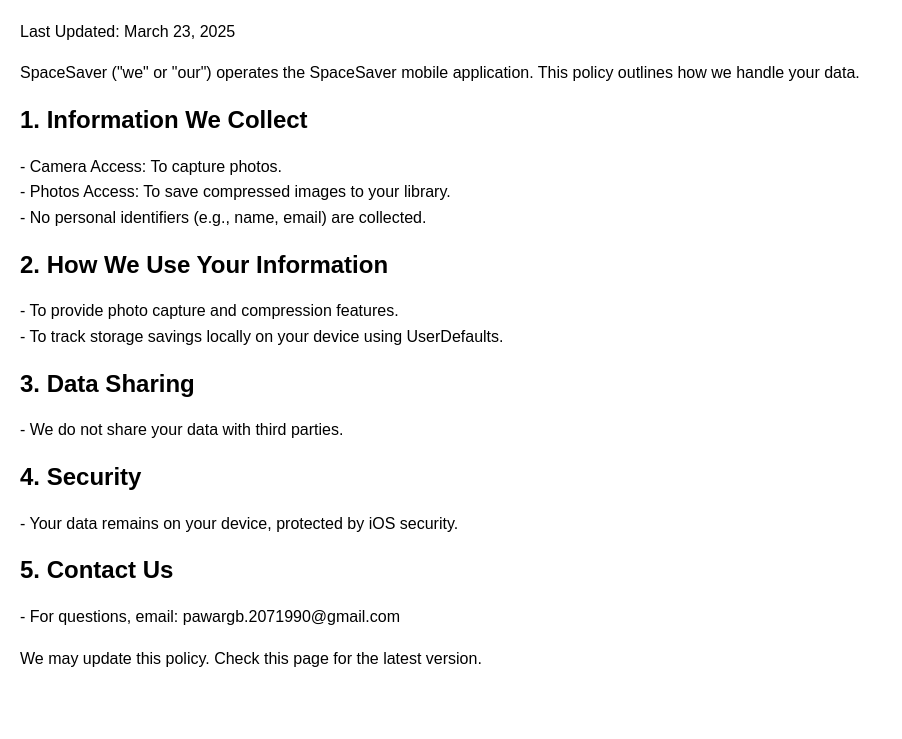
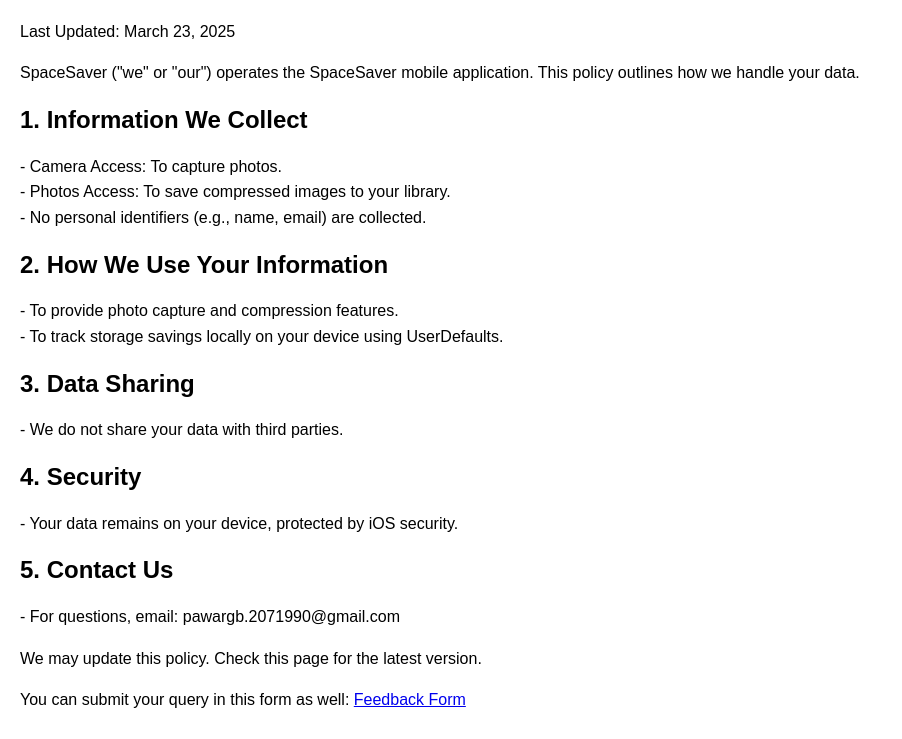
Before and after one commit to pawargb/ZipCam, a plain HTML site: page index.html in a window 1280 px wide. Shown: the part 61-800 px from the top of the page, without its empty margins (0-902 px from the left). Drawn offline with Linux system fonts and the light colour scheme.

Commit message:
Update index.html
Updated link of google form to submit Feedback

```diff
--- a/index.html
+++ b/index.html
@@ -24,5 +24,6 @@
     <h2>5. Contact Us</h2>
     <p>- For questions, email: pawargb.2071990@gmail.com</p>
     <p>We may update this policy. Check this page for the latest version.</p>
+    <p>You can submit your query in this form as well: <a href="https://docs.google.com/forms/d/e/1FAIpQLSe7JagXJgxqFcD9xloa-k86TLNaWa9oqfIEAvckMnrRJqpRsw/viewform?usp=dialog">Feedback Form</a></p>
 </body>
 </html>
```
